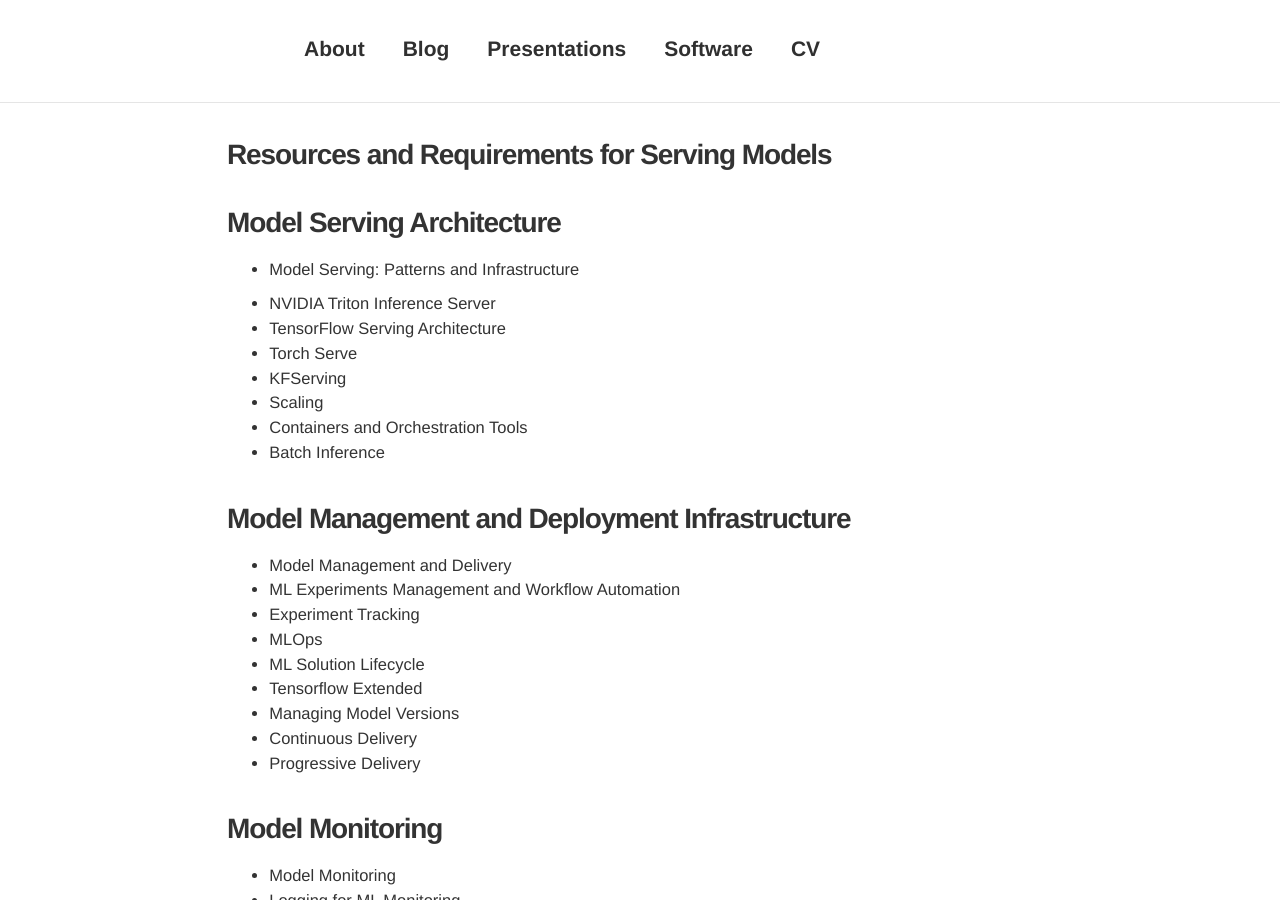
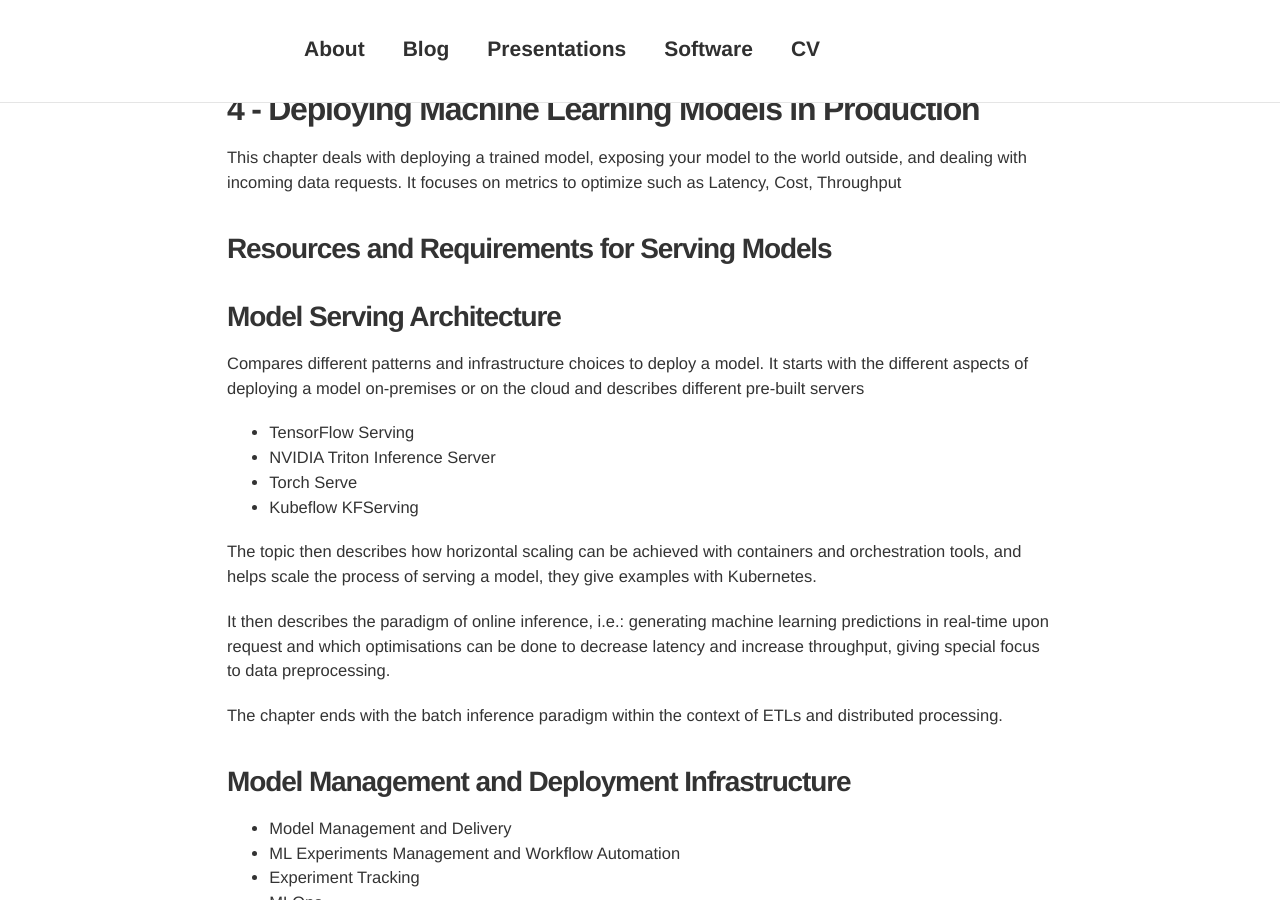
Before and after one commit to davidsbatista/davidsbatista.net, a Jekyll site: the page built from _posts/2023-07-11-Machine_Learning_in_Production.md, in a window 1280 px wide and 900 px high, scrolled down 9781 px. Built offline with Jekyll 4.4.1, drawn with Linux system fonts in a browser that asks for light colours; nearby versions of some CDN libraries; comment, search, counter and statistics services are not loaded; some of the changed text lies outside the part shown.

Commit message:
wip: notes for course 4

```diff
--- a/_posts/2023-07-11-Machine_Learning_in_Production.md
+++ b/_posts/2023-07-11-Machine_Learning_in_Production.md
@@ -10,6 +10,8 @@ preview_pic: /assets/images/2023-07-11-Machine_Learning_in_Production.jpg
 ---
 
 I enrolled and successfully did the [Machine Learning Engineering for Production (MLOps) Specialisation from Coursera](https://www.coursera.org/specializations/machine-learning-engineering-for-production-mlops). This blog post aims to give a quick review of the course and detail the topics discussed in the course. The course covers a range of topics and sometimes it can feel overwhelming, which is one more reason for writing these notes, it's a way for me to review and consolidate what I've learned.
+
+Concepts are brought up again with more context agian, and make sense to the student to seem there, and that they are not now, since they were already briefly explaind in the introduction, but seeing them in practice, consolideates the learning, in my opinion.
 
 Authors tend to focus too much on TensorFlow-related solutions for the concepts and challenges presented throughout the course.
 
@@ -295,20 +297,20 @@ This chapter deals with deploying a trained model, exposing your model to the wo
 ### __Resources and Requirements for Serving Models__
 
 
-
-
-
 ### __Model Serving Architecture__
 
-- Model Serving: Patterns and Infrastructure
+Compares different patterns and infrastructure choices to deploy a model. It starts with the different aspects of deploying a model on-premises or on the cloud and describes different pre-built servers
+- TensorFlow Serving
+- NVIDIA Triton Inference Server
+- Torch Serve
+- Kubeflow KFServing
 
-- NVIDIA Triton Inference Server
-- TensorFlow Serving Architecture
-- Torch Serve
-- KFServing
-- Scaling
-- Containers and Orchestration Tools
-- Batch Inference
+The topic then describes how horizontal scaling can be achieved with containers and orchestration tools, and helps scale the process of serving a model, they give examples with Kubernetes.
+
+It then describes the paradigm of online inference, i.e.: generating machine learning predictions in real-time upon request and which optimisations can be done to decrease latency and increase throughput, giving special focus to data preprocessing.
+
+The chapter ends with the batch inference paradigm within the context of ETLs and distributed processing.
+
 
 ### __Model Management and Deployment Infrastructure__
 
@@ -335,9 +337,6 @@ This chapter deals with deploying a trained model, exposing your model to the wo
 -  Legal Requirements for Secure & Private AI
 -  Anonymisation & Pseudonymisation
 
-
-
-
 ---
 
 ### __References__
```
